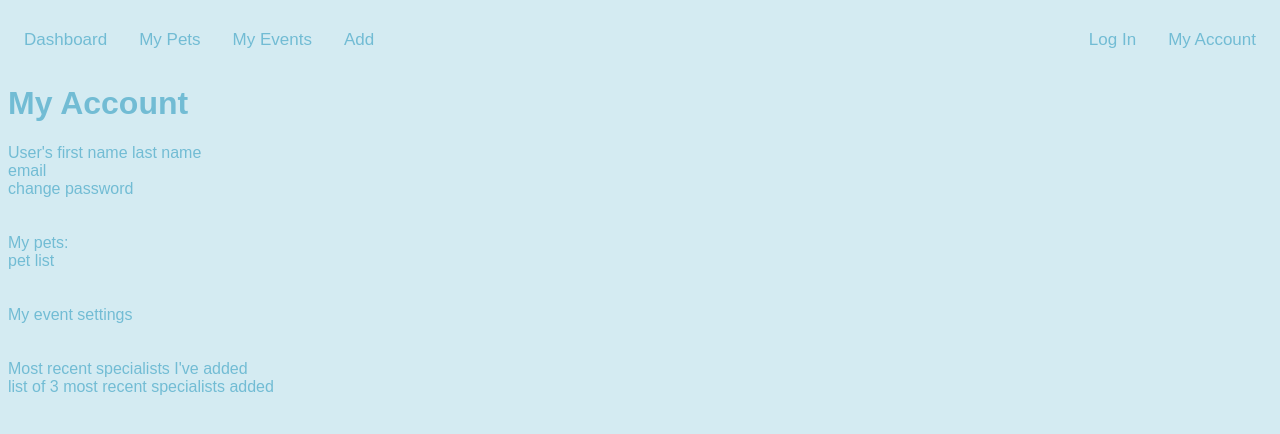
After one commit to LuccaWang1/PetPlanner, a Flask app: page /my-account in a window 1280 px wide. The commit adds this page. Shown: the top 434 px of the page. Run offline with Flask 2, Linux system fonts and the light colour scheme.

Commit message:
Added My Account feature html, server.py, base

```diff
--- a/server.py
+++ b/server.py
@@ -91,6 +91,12 @@ def dashboard():
 
     return render_template("dashboard.html")
 
+@app.route("/my-account")
+def get_account_info():
+    """Render my_account.html with user's account information."""
+
+    return render_template("my_account.html")
+
 @app.route("/dashboard/pets")
 def dashboard_pets():
     """View logged in owner's pets list."""
@@ -105,6 +111,8 @@ def dashboard_pets_pet():
 
     return render_template("pet.html") #might need to update this
 
+
+
 if __name__ == "__main__":
     connect_to_db(app) #postgresql:///pets
 
--- a/templates/base.html
+++ b/templates/base.html
@@ -50,7 +50,7 @@
 
       <div class="topnav-right">
         <a href="/login">Log In</a>
-        <a href="#myaccount">My Account</a>
+        <a href="/my-account">My Account</a>
       </div>
     </div>
     {% block content %}{% endblock %}
--- /dev/null
+++ b/templates/my_account.html
@@ -0,0 +1,28 @@
+{% extends 'base.html' %}
+
+<!-- start head -->
+{% block head %}{% endblock %}
+{% block title %}My Account{% endblock %}
+<!-- end head -->
+
+<!-- start body -->
+{% block navbar %}{% endblock %}
+
+{% block content %}
+<h1>My Account</h1>
+
+<p>
+User's first name last name </br>
+email </br>
+change password </br>
+</br></br>
+My pets:</br>
+pet list </br>
+</br></br>
+My event settings </br>
+</br></br>
+Most recent specialists I've added </br>
+list of 3 most recent specialists added </br>
+</p>
+{% endblock %}
+<!-- end body -->
```
Also changed, not shown: templates/account.html (deleted).
